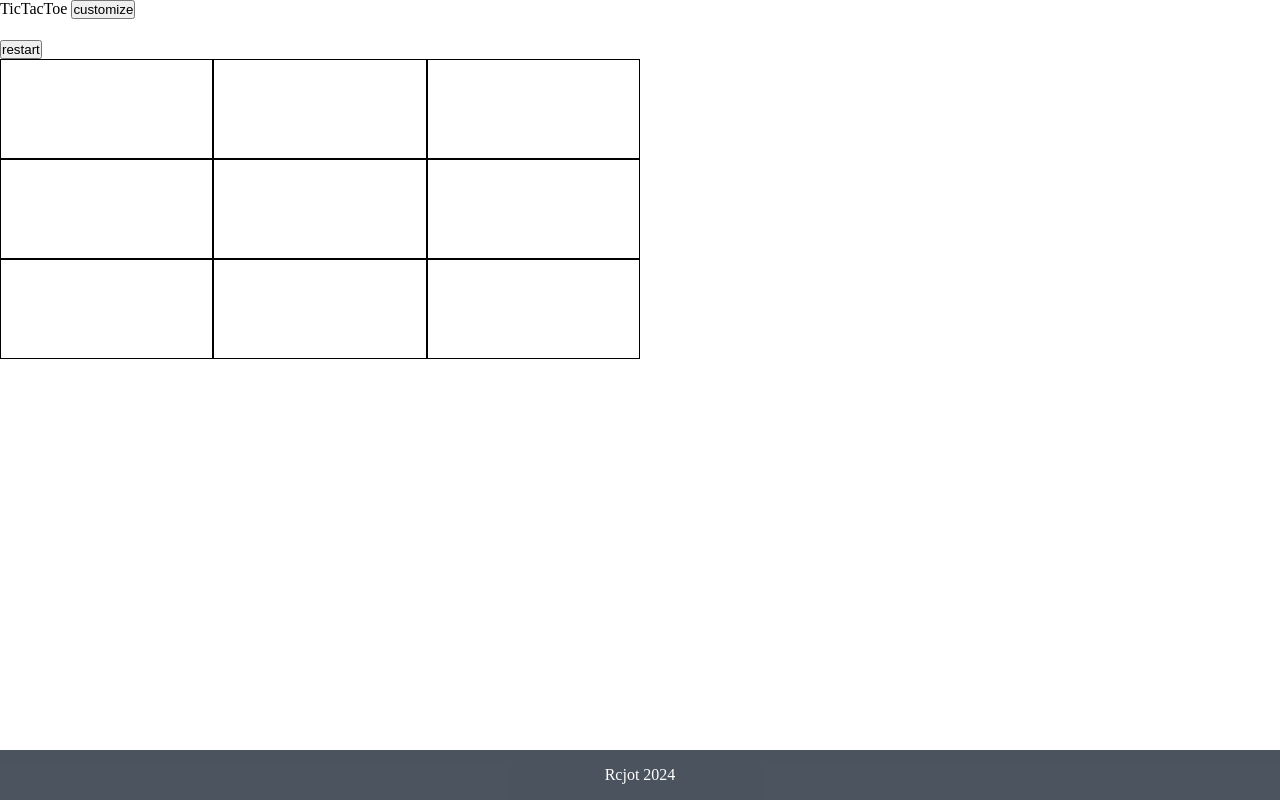
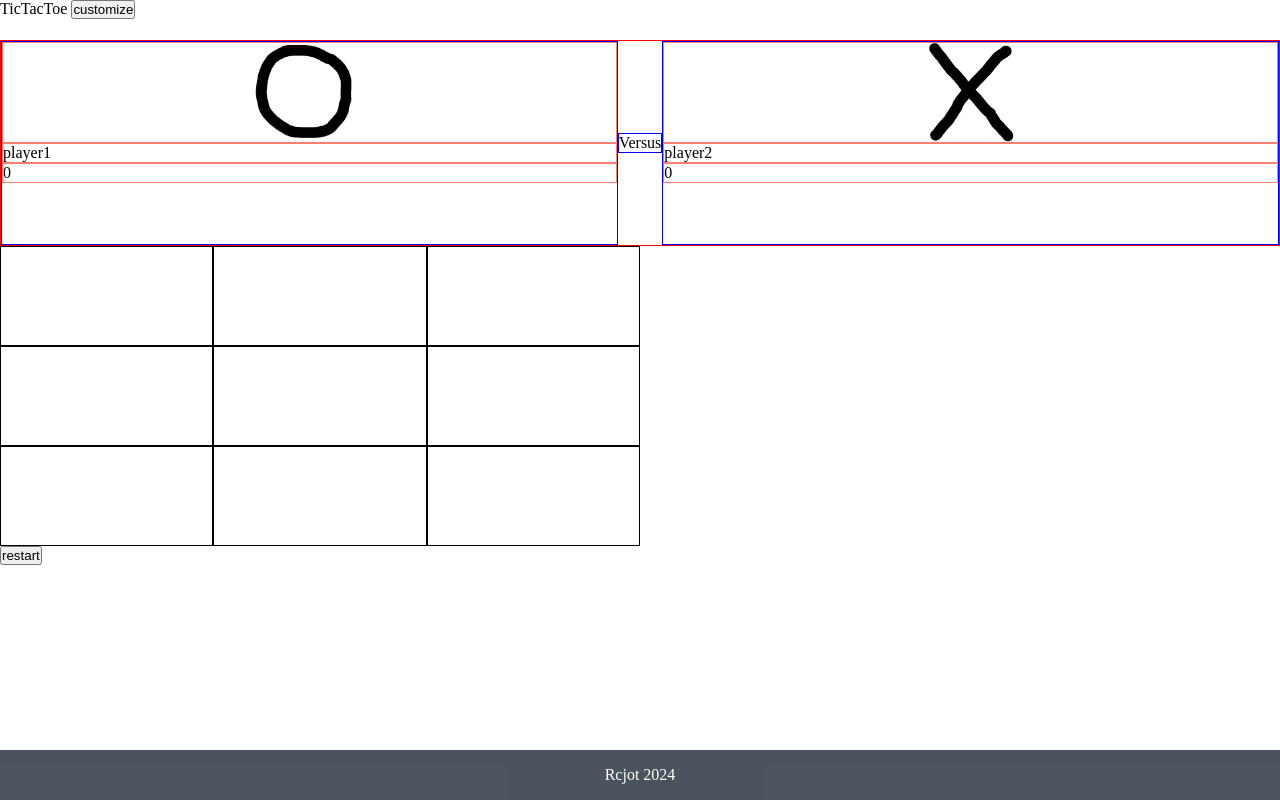
Before and after one commit to Rcjot/Project-Tic-Tac-Toe, a plain HTML site: page index.html in a window 1280 px wide. Drawn offline with Linux system fonts and the light colour scheme.

Commit message:
scoreBoard

```diff
--- a/index.html
+++ b/index.html
@@ -71,7 +71,20 @@
     </header>
 
     <main>
-        <button class="restart">restart</button>
+        <div class="scoreBoard">
+            <div class="player1Board">
+                <div class="player1Image"></div>
+                <div class="player1Name"></div>
+                <div class="player1Score"></div>
+            </div>
+            <div class="versus">Versus</div>
+            <div class="player2Board">
+                <div class="player2Image"></div>
+                <div class="player2Name"></div>
+                <div class="player2Score"></div>
+            </div>
+        </div>
+
         <div id="container">
             <button class="square" id="0"><div class="circle"></div></button>
             <button class="square" id="1"><div class="circle"></div></button>
@@ -83,7 +96,9 @@
             <button class="square" id="7"><div class="circle"></div></button>
             <button class="square" id="8"><div class="circle"></div></button>
         </div>
-        <div class="playAgain"></div>
+        <div class="playAgain">
+            <button class="restart">restart</button>
+        </div>
     </main>
 
 
--- a/script.js
+++ b/script.js
@@ -1,6 +1,9 @@
 (function(){
     Player = function (name,move) {
-        return {name,move};
+        let Score = 0;
+        const getScore = () => Score;
+        const addScore = () => Score++;
+        return {name,move, addScore, getScore};
     };
     const gameBoard = {
         player1_turn: true,
@@ -16,6 +19,8 @@
 
         init: function(){
             this.buttonEvent();
+            this.customizePlayerDlg();
+            this.appendtoScoreBoard();
         },
         buttonEvent: function(){
             for (let button of this.mybutton) {
@@ -27,7 +32,6 @@
             }
             const restartBtn = document.querySelector('.restart');
             restartBtn.addEventListener('click', () => this.restart());
-            this.customizePlayer();
         },
         restart: function(){
             this.player1_turn = true;
@@ -43,7 +47,15 @@
                 this.playAgainBtn.remove();
                 this.declaration.remove();
             }catch{console.log('no play again btn')};
-
+        },
+        gameFlow: function(){
+            let result = this.checkGameEnd();
+            if (this.gameEnd) {
+                for (let button of this.mybutton) {
+                    button.disabled = true;
+                }
+                this.endGameDOMCreate(result);
+            }
         },
         endGameDOMCreate: function(result) {
             const playAgaindiv = document.querySelector('.playAgain');
@@ -55,28 +67,27 @@
             this.playAgainBtn.addEventListener('click', () => this.restart());
             if (result === 'won') {
                 this.declaration.textContent =(this.player1_turn) ? this.player2.name + ' won!': this.player1.name + ' won!';
+                (this.player1_turn) ? this.player2.addScore() : this.player1.addScore();
             }else if (result === 'draw'){
                 this.declaration.textContent = "it's a draw!";
             }
+            this.appendtoScoreBoard();
         },
         renderMove: function (button){
-
             if (button === undefined){ // restart called block
                 for (let button of this.mybutton){
                     const insideButton = button.querySelector('div');
                     insideButton.textContent = '';
                     insideButton.style.backgroundImage = 'none';
                     insideButton.style.backgroundColor = 'transparent';
-
                 }
             }else {
                 const insideButton = button.querySelector('div');
-
                 if (this.player1_turn) {
-                    (this.player1.move.length === 1) ? (insideButton.textContent = this.player1.move) : (insideButton.style.backgroundImage = this.player1.move);
+                    (this.player1.move.length === 1) ? (insideButton.textContent = this.player1.move) : (insideButton.style.backgroundImage = `url(images/${this.player1.move}.webp`);
                     insideButton.style.backgroundColor = 'rgba(82, 127, 187, 0.4)';
                 }else{
-                    (this.player2.move.length === 1) ? (insideButton.textContent = this.player2.move) : (insideButton.style.backgroundImage = this.player2.move);
+                    (this.player2.move.length === 1) ? (insideButton.textContent = this.player2.move) : (insideButton.style.backgroundImage = `url(images/${this.player2.move}.webp)`);
                     insideButton.style.backgroundColor = 'rgba(154, 205, 50, 0.4)';
                 }
             }
@@ -90,15 +101,6 @@
                 this.player1_turn = true;
             }
             this.gameFlow();
-        },
-        gameFlow: function(){
-            let result = this.checkGameEnd();
-            if (this.gameEnd) {
-                for (let button of this.mybutton) {
-                    button.disabled = true;
-                }
-                this.endGameDOMCreate(result);
-            }
         },
         checkGameEnd: function(){
             if (this.checkRows() || this.checkColumns() || this.checkDiagonals()){
@@ -132,7 +134,7 @@
                 && this.gameBoard[2] == this.gameBoard[4]
                 && this.gameBoard[4] == this.gameBoard[6]) return true;
         },
-        customizePlayer: function(){ //this could be better!
+        customizePlayerDlg: function(){
             const customizeBtn = document.querySelector('.customize');
             customizeBtn.addEventListener('click', () => {
                 dialog = document.querySelector('dialog');
@@ -141,26 +143,46 @@
                 closeBtn.addEventListener('click', () => dialog.close());
                 const confirmBtn = document.querySelector('#confirmBtn');
                 confirmBtn.addEventListener('click', () => {
+                   this.setCustomizeChanges();
+                   this.appendtoScoreBoard();
+                })
+            });
+        },
+        setCustomizeChanges: function(){
             const name1 = document.querySelector('#name1');
             const name2 = document.querySelector('#name2');
             try {
                 const selected = document.querySelector ('input[name="choice"]:checked');
-                        this.player1 = Player(name1.value,`url(images/${selected.value}.webp`);
+                this.player1 = Player(name1.value,selected.value);
             }catch (error) {
                 console.log('error');
                 this.player1 = Player(name1.value,'O');
             }
             try {
                 const selected2 = document.querySelector('input[name="choice2"]:checked');
-                        this.player2 = Player(name2.value, `url(images/${selected2.value}.webp)`);
+                this.player2 = Player(name2.value, selected2.value);
             } catch (error) {
                 this.player2 = Player(name2.value, 'X');
             }
             dialog.close();
             this.restart();
-                })
-            });
+        },
+        appendtoScoreBoard: function(){
+            const player1Image = document.querySelector('.player1Image');
+            const player1Name = document.querySelector('.player1Name');
+            const player1Score = document.querySelector('.player1Score');
+            const player2Image = document.querySelector('.player2Image');
+            const player2Name = document.querySelector('.player2Name');
+            const player2Score = document.querySelector('.player2Score');
+            player1Image.style.backgroundImage = `url(images/${this.player1.move}.png)`
+            player2Image.style.backgroundImage = `url(images/${this.player2.move}.png)`
+            player1Name.textContent = this.player1.name;
+            player2Name.textContent = this.player2.name;
+            player1Score.textContent = this.player1.getScore();
+            player2Score.textContent = this.player2.getScore();
+
         }
+
     }
     gameBoard.init();
 
--- a/style.css
+++ b/style.css
@@ -120,6 +120,51 @@ dialog {
 }
 
 /* end of dlg styling */
+main {
+    display: flex;
+    flex-direction: column;
+}
+main > * {
+    flex:1;
+}
+/* scoreboard start styling */
+.scoreBoard {
+    border: 1px solid red;
+    display: flex;
+}
+.scoreBoard > * {
+    flex: 1;
+    border: 1px solid blue;
+}
+.player1Board, .player2Board {
+    display: flex;
+    flex-direction: column;
+}
+.player1Board > *, .player2Board > * {
+
+    border: 1px solid salmon;
+}
+
+.player1Image {
+    height: 50%;
+
+    background-size: contain;
+    background-repeat: no-repeat;
+    background-position: center;
+}
+
+.player2Image {
+    height: 50%;
+    background-size: contain;
+    background-repeat: no-repeat;
+    background-position: center;
+}
+.versus {
+    margin: auto;
+    text-align: center;
+    max-width: fit-content;
+}
+/* scoreboard end styling */
 #container {
     width: 50%;
     display: grid;
@@ -139,16 +184,7 @@ button {
 
 
 }
-/* .circle {
-    height: 70px;
-    width: 70px;
-    margin: auto;
-    background-image: url(images/aya.webp);
-    background-repeat: no-repeat;
-    background-position: center;
-    background-color: aliceblue;
-    border-radius: 20px;
-} */
+
  .circle{
     height: 75px;
     width: 75px;
@@ -163,6 +199,12 @@ button {
     background-position: 5px 3px;
  }
 
+.playAgain {
+    display: flex;
+    align-items: flex-start;
+}
+
+
 footer {
     display: flex;
     background-color: rgba(31, 41, 55, 0.8);
```
Also changed, not shown: images/O.png (added), images/X.png (added). Lines whose indentation alone changed are shown as unchanged.
